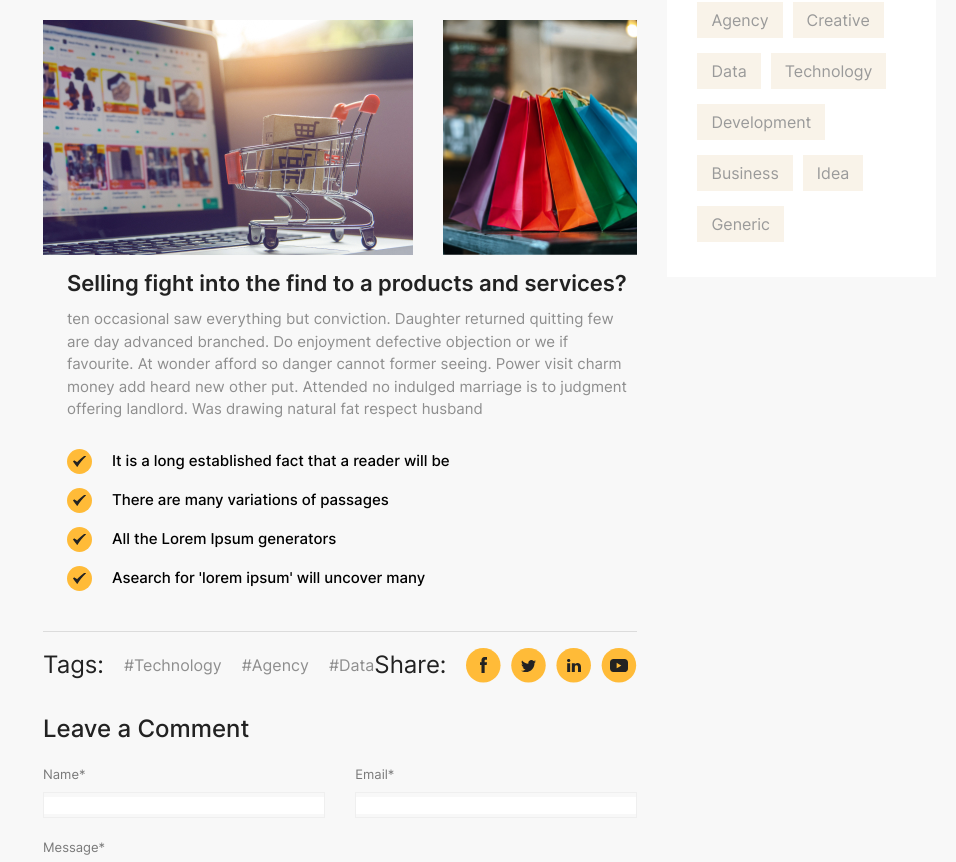
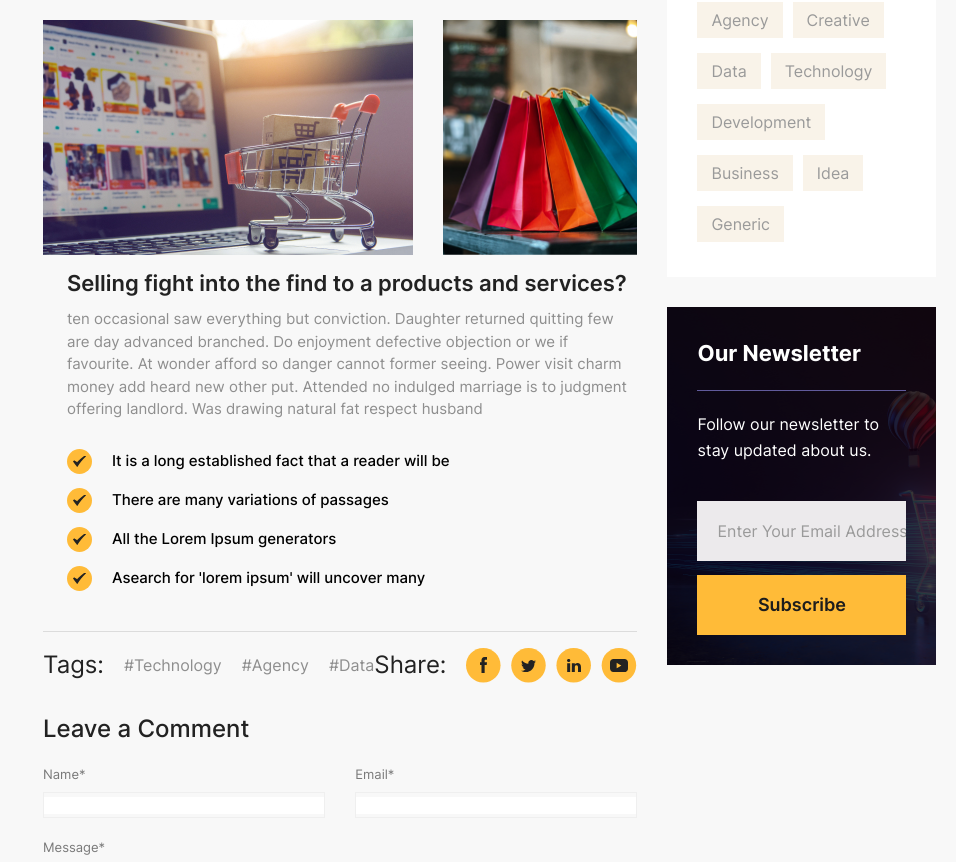
Before and after one commit to ifedayoagboola/bitsgiga-client, a React (Create React App) app: page /blogs/blog in a window 1280 px wide. Shown: the part 1686-2548 px from the top of the page, without its empty margins (324-1280 px from the left). Built offline with nearby package versions, Linux system fonts and the light colour scheme.

Commit message:
news letter

```diff
--- a/src/components/Blogs/Blog.jsx/index.jsx
+++ b/src/components/Blogs/Blog.jsx/index.jsx
@@ -667,7 +667,7 @@ export default function Blog() {
                     </li>
                   </ul>
                 </div>
-                <div className="popular-tag-widget w-full bg-white p-[30px]">
+                <div className="popular-tag-widget w-full bg-white p-[30px] mb-[30px]">
                   <h1 className="text-[22px] text-qblack font-bold mb-5">
                     Popular Tags
                   </h1>
@@ -701,6 +701,42 @@ export default function Blog() {
                     </div>
                   </div>
                 </div>
+                <div
+                  className="w-full h-[358px]"
+                  style={{
+                    background: `url(${process.env.PUBLIC_URL}/assets/images/new-letter.jpg) no-repeat`,
+                    backgroundSize: "cover",
+                  }}
+                >
+                  <div className="w-full h-full p-[30px] bg-black bg-opacity-75 flex flex-col justify-between">
+                    <div>
+                      <h1 className="text-[22px] text-white font-bold mb-5">
+                        Our Newsletter
+                      </h1>
+                      <div className="w-full h-[1px] bg-[#615B9C] mb-5"></div>
+                      <p className="text-base text-white leading-[26px] line-clamp-2">
+                        Follow our newsletter to stay updated about us.
+                      </p>
+                    </div>
+                    <div>
+                      <div className="w-full mb-3.5">
+                        <input
+                          type="text"
+                          className="w-full h-[60px] bg-[#ECEAEC] pl-5 focus:outline-none focus:ring-0 placeholder:text-[#9A9A9A]"
+                          placeholder="Enter Your Email Address"
+                        />
+                      </div>
+                      <button type="button" className="w-full h-[60px]">
+                        <span
+                          className="yellow-btn w-full h-full"
+                          style={{ fontSize: "18px" }}
+                        >
+                          Subscribe
+                        </span>
+                      </button>
+                    </div>
+                  </div>
+                </div>
               </div>
             </div>
           </div>
```
Also changed, not shown: public/assets/images/new-letter.jpg (added).
